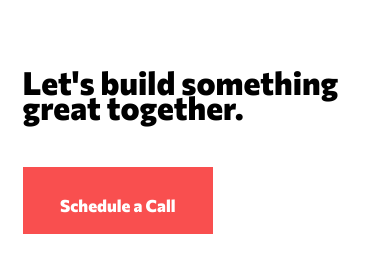
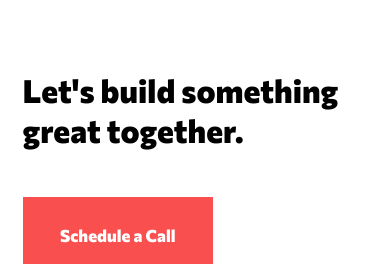
Before and after one commit to steffieMD/creative-landing-page, a React (Create React App) app: page / in a window 390 px wide. Shown: the part 2880-3146 px from the top of the page. Built offline with nearby package versions, Linux system fonts and the light colour scheme.

Commit message:
Update Footer.js

```diff
--- a/src/Footer.js
+++ b/src/Footer.js
@@ -14,7 +14,7 @@ function Footer() {
         />
       </svg>
       <div className="md:flex md:gap-[23%]  md:items-center">
-        <h3 className="text-[32px] font-extrabold mb-[47px] md:text-3.5xl lg:text-[40px] lg:leading-[50px] xl:text-[56px] xl:leading-[64px] md:mb-0">
+        <h3 className="text-[32px] leading-[40px] font-extrabold mb-[47px] md:text-3.5xl lg:text-[40px] lg:leading-[50px] xl:text-[56px] xl:leading-[64px] md:mb-0">
           Let's build something great together.
         </h3>
         <button className="bg-customred py-[25px] px-10 text-lg font-extrabold text-white hover:bg-hoverred whitespace-nowrap h-[67px] text-center self-center">
```
